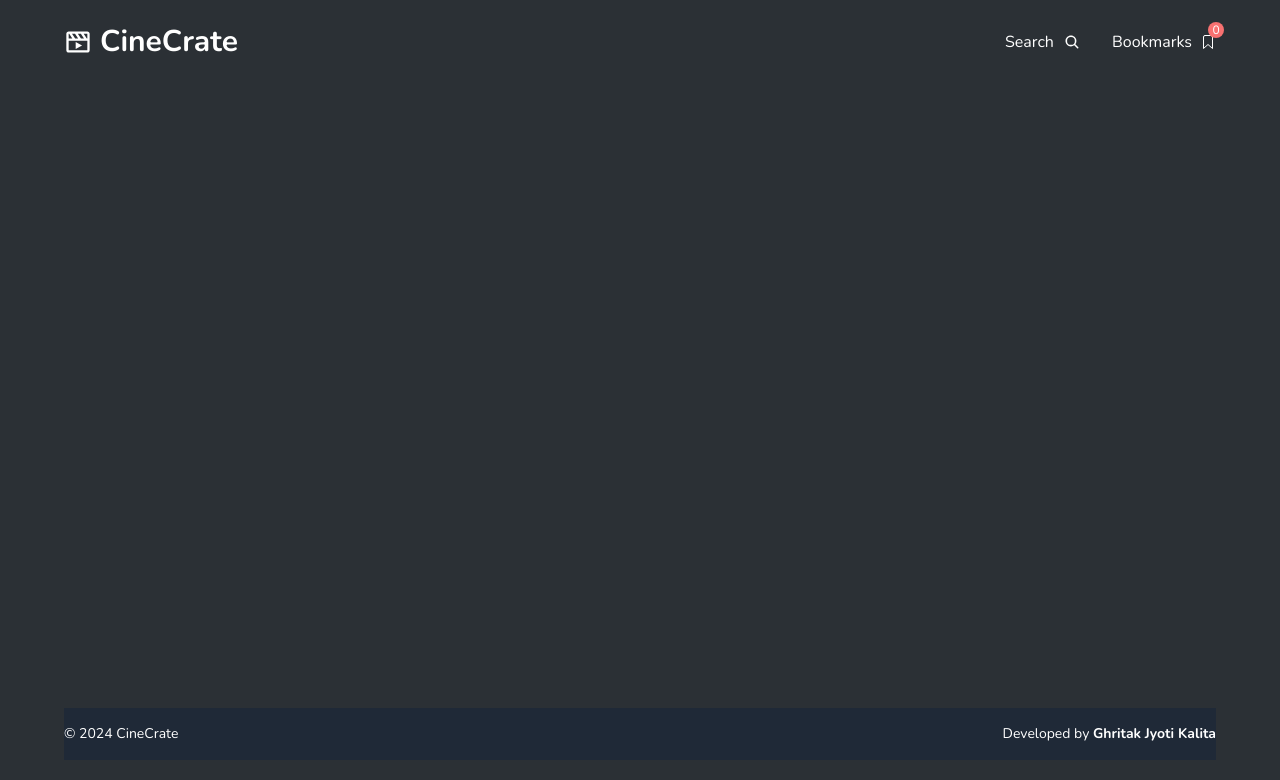
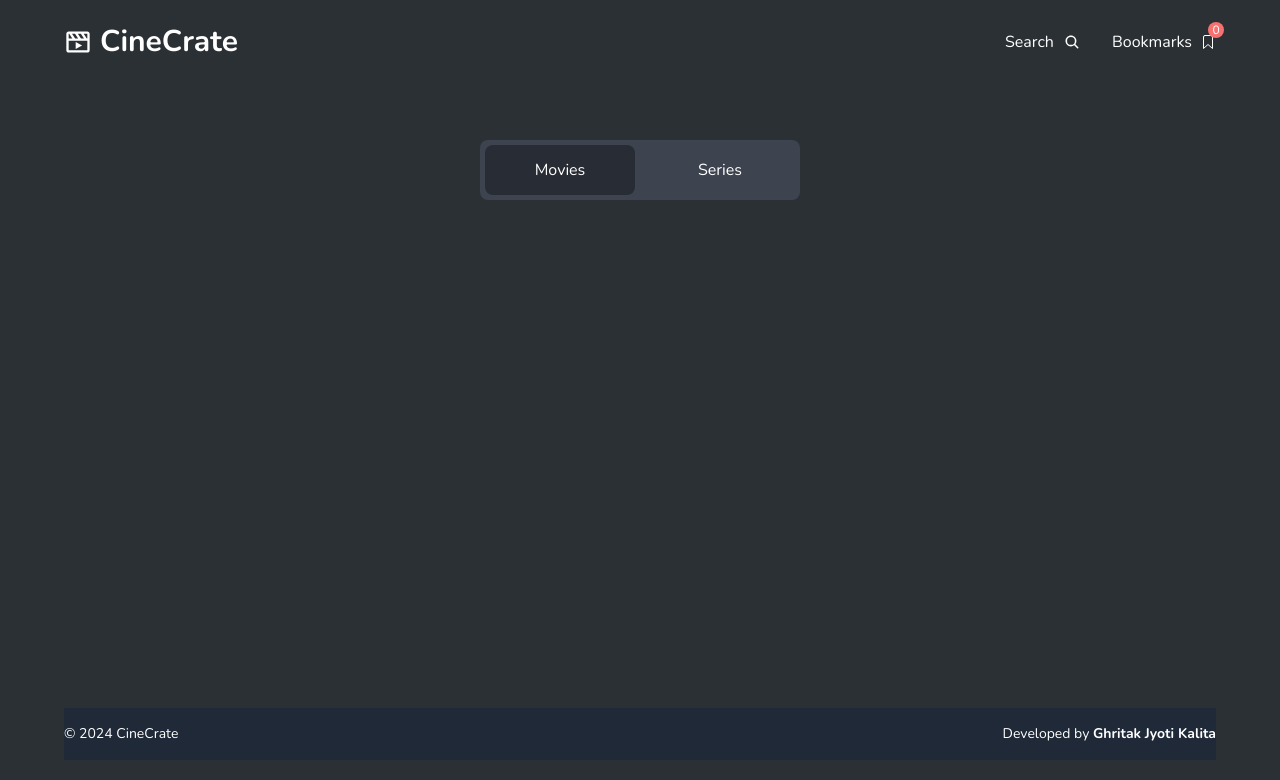
Before and after one commit to ghritak/CineCrate, a React (Create React App) app: page /bookmarks in a window 1280 px wide. Shown: the top 780 px of the page. Built offline with nearby package versions, Linux system fonts and the light colour scheme.

Commit message:
bookmark tabs

```diff
--- a/src/components/bookmark/BookmarkPage.js
+++ b/src/components/bookmark/BookmarkPage.js
@@ -1,12 +1,17 @@
-import React from 'react';
+import React, { useState } from 'react';
 import MovieCard from '../cards/MovieCard';
 
 const BookmarkPage = ({ bookmarkData }) => {
+  const [activeTab, setActiveTab] = useState('movie');
+
   return (
-    <div className='mx-10 mt-20'>
+    <div className='mx-10 mt-14'>
+      <Tabs activeTab={activeTab} setActiveTab={setActiveTab} />
+
       <div className='flex flex-wrap '>
         {bookmarkData &&
           Object.values(bookmarkData).map((item) => {
+            if (activeTab !== item?.Type) return null;
             return (
               <div
                 key={item?.imdbID}
@@ -21,4 +26,45 @@ const BookmarkPage = ({ bookmarkData }) => {
   );
 };
 
+const Tabs = ({ activeTab, setActiveTab }) => {
+  const getIndicatorPosition = () => {
+    const tab = document.getElementById(activeTab);
+    if (tab) {
+      return tab.offsetLeft;
+    }
+    return 0;
+  };
+
+  return (
+    <div className='mb-14 flex justify-center text-white'>
+      <div className='relative  rounded-lg bg-[#3d434f]'>
+        <div className='flex items-center'>
+          <div
+            id='movie'
+            className={`w-[160px] h-[60px] flex justify-center items-center tab cursor-pointer z-20 ${
+              activeTab === 'movie' ? 'active' : ''
+            }`}
+            onClick={() => setActiveTab('movie')}
+          >
+            Movies
+          </div>
+          <div
+            id='series'
+            className={`w-[160px] h-[60px] flex justify-center items-center tab cursor-pointer z-20 ${
+              activeTab === 'series' ? 'active' : ''
+            }`}
+            onClick={() => setActiveTab('series')}
+          >
+            Series
+          </div>
+        </div>
+        <div
+          className='bg-[#282c34] w-[150px] h-[50px] absolute top-0 right-0 left-0 transition-all duration-300 rounded-lg m-[5px]'
+          style={{ left: `${getIndicatorPosition()}px` }}
+        />
+      </div>
+    </div>
+  );
+};
+
 export default BookmarkPage;
--- a/src/components/watchPage/WatchPage.js
+++ b/src/components/watchPage/WatchPage.js
@@ -19,14 +19,13 @@ const WatchPage = () => {
   const [isLoading, setLoading] = useState(true);
   const [isPlaying, setPlaying] = useState(false);
   const [showButtons, setShowButtons] = useState(true);
-  const [isPaused, setPaused] = useState(false);
   const movieRef = useRef(null);
 
   useEffect(() => {
     setTimeout(() => {
       setPlaying(true);
       setShowButtons(false);
-    }, 1000);
+    }, 5000);
   }, []);
 
   const handleMouseMove = () => {
```
